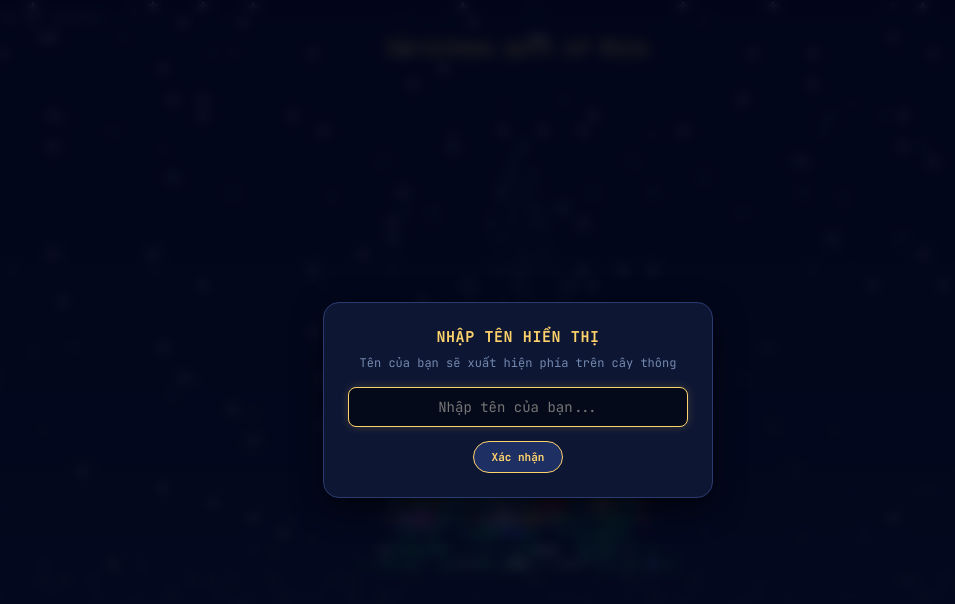
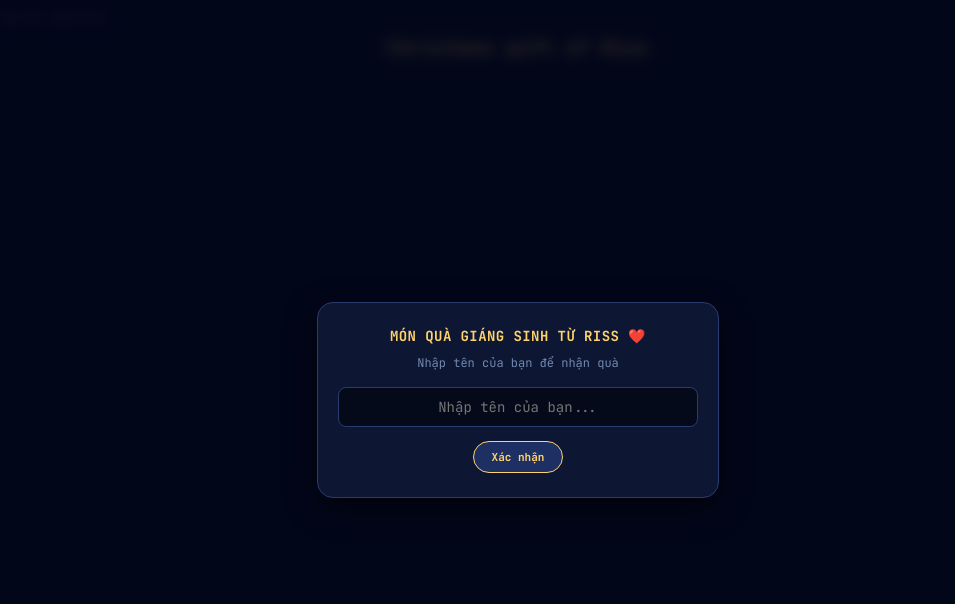
Before and after one commit to ifriss/Christmas-gift-of-Riss, a plain HTML site: page index.html in a window 1280 px wide. Shown: the top 604 px of the page, without its empty margins (122-1077 px from the left). Drawn offline with Linux system fonts and the light colour scheme; animation ran at ten frames a second.

Commit message:
Modify modal box for Christmas gift input
Updated modal content and styling for Christmas gift display.

```diff
--- a/index.html
+++ b/index.html
@@ -36,8 +36,8 @@ button:focus-visible{outline:2px solid var(--gold);outline-offset:2px}
 
 #modal{position:fixed;inset:0;background:rgba(3,6,26,0.85);backdrop-filter:blur(6px);display:flex;align-items:center;justify-content:center;z-index:100;padding:16px}
 #modal.hidden{display:none}
-.modal-box{background:#0d1633;border:1px solid #2a3b70;border-radius:16px;padding:24px;width:100%;max-width:340px;text-align:center;box-shadow:0 10px 30px rgba(0,0,0,0.6)}
-.modal-box h3{margin:0 0 8px;color:var(--gold);font-size:15px;letter-spacing:.04em}
+.modal-box{background:#0d1633;border:1px solid #2a3b70;border-radius:16px;padding:24px 20px;width:100%;max-width:360px;text-align:center;box-shadow:0 10px 30px rgba(0,0,0,0.6)}
+.modal-box h3{margin:0 0 8px;color:var(--gold);font-size:14px;letter-spacing:.03em;line-height:1.4}
 .modal-box p{margin:0 0 16px;color:var(--dim);font-size:12px}
 #name-input{width:100%;box-sizing:border-box;background:#050a1a;border:1px solid #2a3b70;border-radius:8px;padding:10px 12px;color:var(--fg);font:inherit;font-size:14px;text-align:center;margin-bottom:14px;outline:none}
 #name-input:focus{border-color:var(--gold);box-shadow:0 0 10px #ffd36b33}
@@ -55,8 +55,8 @@ button:focus-visible{outline:2px solid var(--gold);outline-offset:2px}
 
 <div id="modal">
   <div class="modal-box">
-    <h3>NHẬP TÊN HIỂN THỊ</h3>
-    <p>Tên của bạn sẽ xuất hiện phía trên cây thông</p>
+    <h3>MÓN QUÀ GIÁNG SINH TỪ RISS ❤️</h3>
+    <p>Nhập tên của bạn để nhận quà</p>
     <input type="text" id="name-input" placeholder="Nhập tên của bạn..." maxlength="40" autocomplete="off">
     <div class="modal-actions">
       <button id="save-btn">Xác nhận</button>
@@ -187,40 +187,4 @@ function frame(now){
 
  spawnAcc+=dt*24*F.sparkle*cl(bp-.6);
  while(spawnAcc>1){spawnAcc--;const y=.08+.85*rnd(),Rp=Rn(y)*treeH;spark((cx+(rnd()*2-1)*Rp*.95)/cw|0,(baseY-y*treeH)/chh|0,0,0,.5+rnd()*.8,SCOL[rnd()*5|0])}
- fw-=dt*F.fire;if(fw<=0){fw=1+rnd()*1.3;burst((cols*(.12+rnd()*.76))|0,(rows*(.08+rnd()*.28))|0,70,[[4,5],[14,7],[8,11],[2,3,5]][rnd()*4|0],26)}
- for(let i=PT.length-1;i>=0;i--){const p=PT[i];p.a+=dt;if(p.a>=p.l){PT[i]=PT[PT.length-1];PT.pop();continue}
-  p.c+=p.vx*dt;p.r+=p.vy*dt;p.vy+=10*dt;p.vx*=1-dt*1.2;put(p.c|0,p.r|0,SPC[Math.min(4,Math.sin(Math.PI*p.a/p.l)*4.99|0)],p.k,12)}
-
- const shown=Math.min(msg.length,(mT*9)|0),mr=groundRow+4;
- if(mr<rows-1){const m0=(cols-msg.length)>>1;for(let i=0;i<shown;i++)if(msg[i]!==' ')put(m0+i,mr,i===shown-1&&shown<msg.length?SC[(i*3+fr)%SCL]:msg[i],[4,5,2][((i>>1)+(t*1.5|0))%3],13)}
-
- ctx.setTransform(dpr,0,0,dpr,0,0);ctx.globalCompositeOperation='source-over';ctx.globalAlpha=1;ctx.fillStyle=sky;ctx.fillRect(0,0,W,H);
- ctx.globalCompositeOperation='lighter';
- for(let i=0;i<glows.length;i+=4){const s=glows[i+3]*cw*5;ctx.globalAlpha=Math.min(1,glows[i+3]*.4);ctx.drawImage(glow(glows[i+2]),glows[i]-s/2,glows[i+1]-s/2,s,s)}
- ctx.globalCompositeOperation='source-over';
- for(const b of buckets)b.length=0;let cnt=0;for(let i=0;i<N;i++){const k=colr[i];if(k>=0){buckets[k].push(i);cnt++}}
- ctx.font='700 '+(cw/.6).toFixed(1)+'px "JetBrains Mono",ui-monospace,Menlo,monospace';ctx.textAlign='center';ctx.textBaseline='middle';
- for(let k=0;k<buckets.length;k++){const b=buckets[k];if(!b.length)continue;ctx.fillStyle=PAL[k>>3];ctx.globalAlpha=((k&7)+1)/8;
-  for(let j=0;j<b.length;j++){const i=b[j],r=(i/cols)|0;ctx.fillText(chars[i],((i-r*cols)+.5)*cw,(r+.5)*chh)}}
- ctx.globalAlpha=1;hudT+=dt;if(hudT>.25){hudT=0;$('hr').textContent=(((ang*180/Math.PI)%360+360)%360).toFixed(1);$('hl').textContent=litCount;
-  $('hc').textContent=cnt.toLocaleString('en-US');$('hf').textContent=Math.round(fps);$('tt').textContent='t '+t.toFixed(2).padStart(5,'0')}
-}
-
-cv.addEventListener('pointerdown',e=>{drag=true;moved=0;lastX=e.clientX;lastT=performance.now();cv.setPointerCapture(e.pointerId);cv.style.cursor='grabbing'});
-cv.addEventListener('pointermove',e=>{if(!drag)return;const dx=e.clientX-lastX,n=performance.now(),d=Math.max(1,n-lastT)/1000;
- moved+=Math.abs(dx);ang+=dx*.01;angV=cl(angV*.5+(dx*.01/d)*.5,-6,6);lastX=e.clientX;lastT=n});
-cv.addEventListener('pointerup',e=>{if(!drag)return;drag=false;cv.style.cursor='grab';if(moved<6)burst(e.clientX/cw|0,e.clientY/chh|0)});
-cv.addEventListener('pointercancel',()=>{drag=false});cv.addEventListener('lostpointercapture',()=>{drag=false;cv.style.cursor='grab'});addEventListener('blur',()=>{drag=false});document.addEventListener('visibilitychange',()=>{drag=false});
-const bar=$('bar');
-function mk(txt,fn,key){const b=document.createElement('button');b.textContent=txt;if(key)b.setAttribute('aria-pressed',S[key]);
- b.onclick=()=>{if(key){S[key]=!S[key];b.setAttribute('aria-pressed',S[key])}fn&&fn(b)};bar.appendChild(b);return b}
-const replay=()=>{bp=-.25;mT=0};
-mk('Replay',replay);
-mk('Style: '+MODES[0],b=>{MODE=(MODE+1)%4;b.textContent='Style: '+MODES[MODE];replay()});
-[['spin','Spin'],['lights','Lights'],['orn','Ornaments'],['star','Star'],['gifts','Gifts'],['snow','Snow'],['sparkle','Sparkles'],['aurora','Aurora'],['fire','Fireworks']].forEach(([k,n])=>mk(n,null,k));
-mk('Burst',()=>{for(let i=0;i<3;i++)burst((cols*(.25+rnd()*.5))|0,(rows*(.2+rnd()*.4))|0)});
-addEventListener('resize',resize);resize();requestAnimationFrame(frame);
-})();
-</script>
-</body>
-</html>
+ fw-=dt*F.fire;if(fw<=0){fw=1+rnd()*1.3;burst((cols*(.12+rnd()*.76
```
